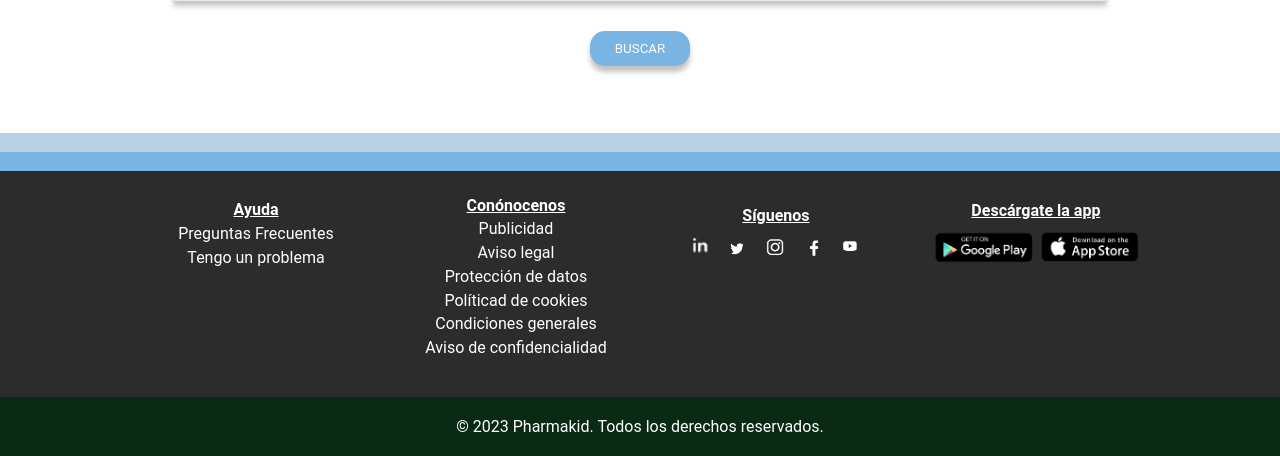
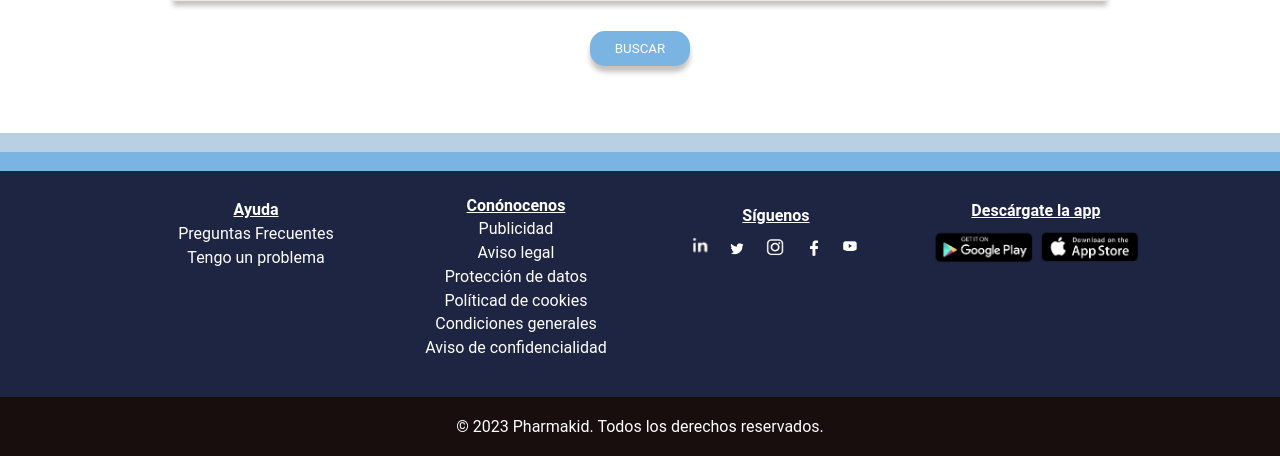
Before and after one commit to abrahamz22/FARMAKID, a PHP site: page /proteinas.html in a window 1280 px wide. Shown: the part 798-1254 px from the top of the page. Run offline with PHP 8.4, Linux system fonts and the light colour scheme.

Commit message:
Cambios en el footer azul (proteinas)

```diff
--- a/css/footerBlue.css
+++ b/css/footerBlue.css
@@ -13,7 +13,7 @@
 }
 footer{
     color: #FFFFFF;
-    background-color: #2c2c2c;
+    background-color: #1e2543;
 }
 
  #ayuda,  #conocenos, #descarga, #siguenos {
@@ -74,7 +74,7 @@ footer a {
 
     text-align: center;
     margin-top: 20px;
-    background-color: #0a2a14;
+    background-color: #190e0e;
     width: 100%;
     padding: 20px;
 }
```
